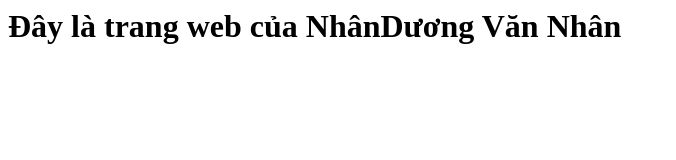
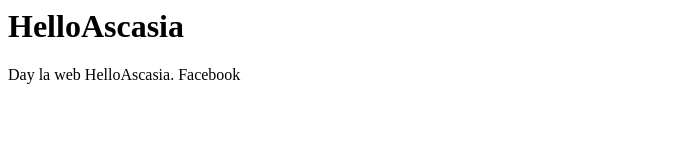
Before and after one commit to Helloascasia/Ascasia, a plain HTML site: page index.html in a window 1280 px wide. Shown: the whole page, without its empty margins (0-676 px from the left). Drawn offline with Linux system fonts and the light colour scheme.

Commit message:
Update index.html

```diff
--- a/index.html
+++ b/index.html
@@ -1,3 +1,3 @@
-<h1>Đây là trang web của Nhân</h1?
+<h1>HelloAscasia</h1>
 
-<p>Dương Văn Nhân</p>
+<p>Day la web HelloAscasia. Facebook</p>
```
